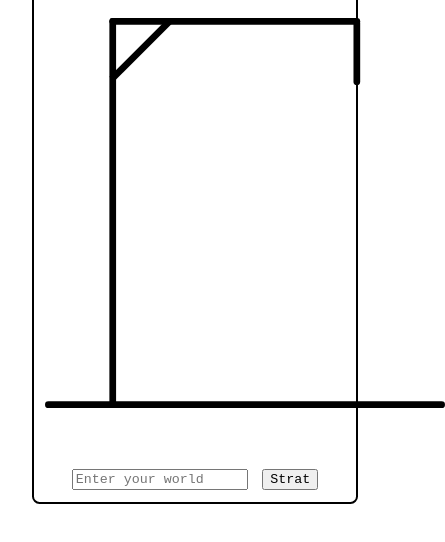
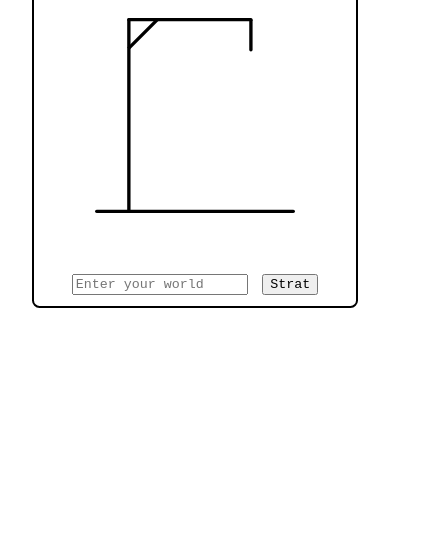
Before and after one commit to HAOR97/Hangman, a plain HTML site: page index.html in a window 390 px wide. Shown: the part 98-640 px from the top of the page, 445 px wide, since content can reach past the window. Drawn offline with Linux system fonts and the light colour scheme.

Commit message:
response

```diff
--- a/style.css
+++ b/style.css
@@ -51,3 +51,8 @@ img{
 .play-menu input{
     width: 33px;
 }
+@media screen and (max-width:500px){
+    img{
+        width: 200px;
+    }
+}
```
